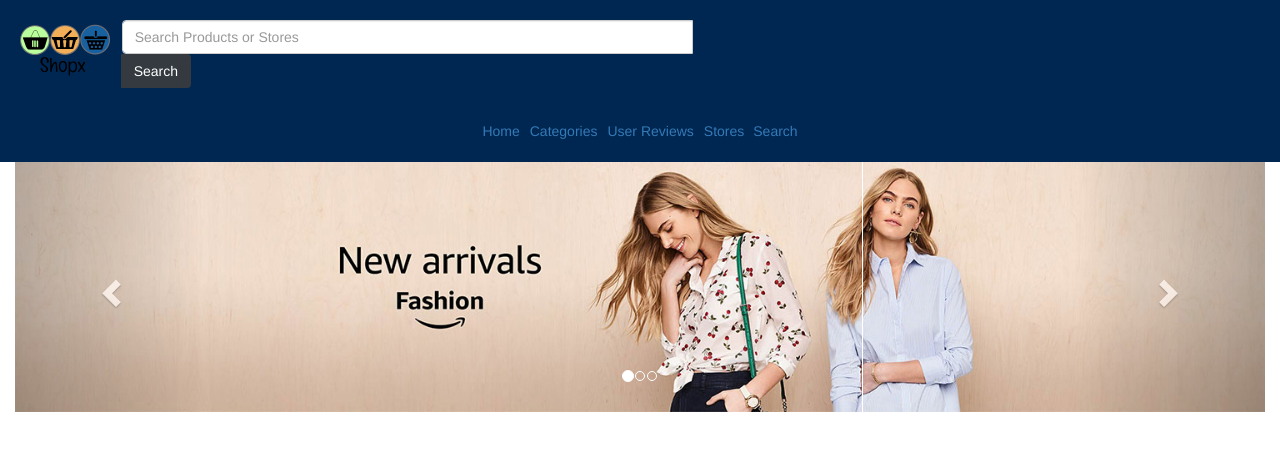
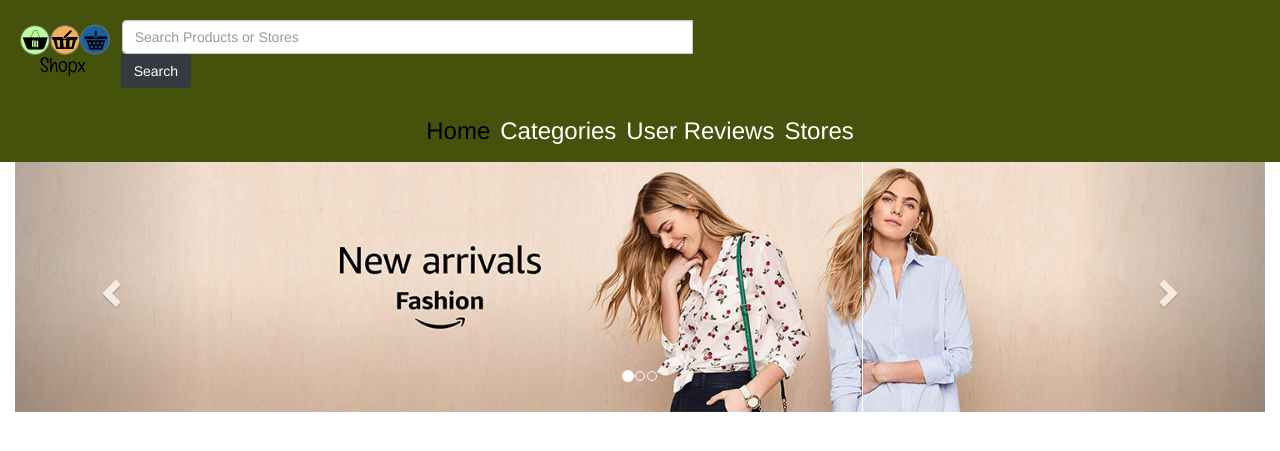
Before and after one commit to HamzaIjaz1/Shopx, a PHP site: page /CustomerDashboard.html in a window 1280 px wide. Shown: the top 451 px of the page. Run offline with PHP 8.4, Linux system fonts and the light colour scheme.

Commit message:
Shopx Repository.

```diff
--- a/CustomerDashboard.css
+++ b/CustomerDashboard.css
@@ -1,5 +1,5 @@
 .header {
-    background: #002752;
+    background: #45520b;
 }
 .logo{
     width: 100px;
@@ -12,3 +12,11 @@
 .navi{
     margin: auto;
 }
+.navitems{
+    color: white;
+    font-size: x-large;
+}
+.active{
+    color: #000;
+
+}
--- a/CustomerDashboard.html
+++ b/CustomerDashboard.html
@@ -4,6 +4,7 @@
     <meta charset="UTF-8">
     <title>Shopx</title>
     <link rel="stylesheet" href="bootstrap-4.1.3/dist/css/bootstrap.min.css">
+    <link rel="stylesheet" href="bootstrap-4.1.3/dist/js/bootstrap.min.js">
     <link rel="stylesheet" href="https://maxcdn.bootstrapcdn.com/bootstrap/3.3.7/css/bootstrap.min.css">
     <link rel="stylesheet" href="CustomerDashboard.css">
     <script src="https://ajax.googleapis.com/ajax/libs/jquery/3.3.1/jquery.min.js"></script>
@@ -26,22 +27,20 @@
         </div>
         <nav class="navbar navbar-expand navi">
             <div class="navbar-collapse" id=navigationbar>
-                <ul class="navbar-nav">
-                    <li class="nav-item active">
-                        <a href="#" class="nav-link">Home</a>
+                <ul class="navbar-nav ">
+                    <li class="nav-item">
+                        <a href="#" class="nav-link navitems active">Home</a>
+                    </li>
+                    <li class="nav-item navitems">
+                        <a href="#" class="nav-link navitems">Categories</a>
+                    </li>
+                    <li class="nav-item ">
+                        <a href="#" class="nav-link navitems">User Reviews</a>
                     </li>
                     <li class="nav-item">
-                        <a href="#" class="nav-link">Categories</a>
+                        <a href="#" class="nav-link navitems">Stores</a>
                     </li>
-                    <li class="nav-item">
-                        <a href="#" class="nav-link">User Reviews</a>
-                    </li>
-                    <li class="nav-item">
-                        <a href="#" class="nav-link">Stores</a>
-                    </li>
-                    <li class="nav-item">
-                        <a href="#" class="nav-link input-group-append">Search</a>
-                    </li>
+
                     <li class="nav-item"></li>
 
                 </ul>
--- a/HTML/Login.html
+++ b/HTML/Login.php
@@ -33,7 +33,7 @@
                 <button type="submit" class="btn btn-primary btn-block btn-lg">Login</button>
             </div>
         </form>
-        <div class="text-center">Not a user? <a href="Signup.html">Sign up</a>.</div>
+        <div class="text-center">Not a user? <a href="Signup.php">Sign up</a>.</div>
     </div>
 
 </div>
```
Also changed, not shown: PHP/login_DB.php (added, +13 -0 lines), HTML/Signup.php (renamed from HTML/Signup.html).
